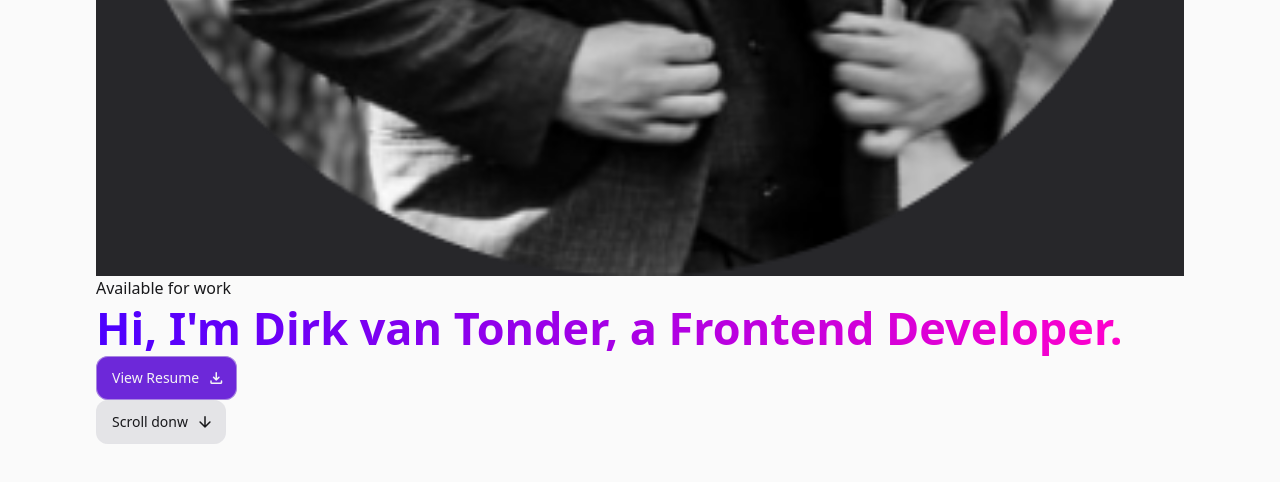
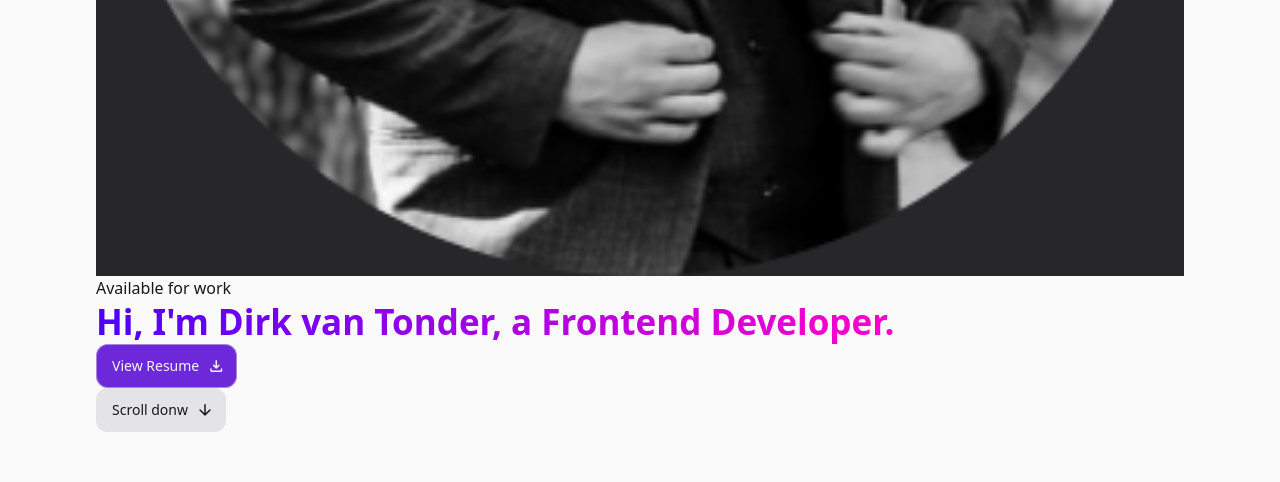
Before and after one commit to dirk-vt/dirk-portfolio, a React (Vite) app: page / in a window 1280 px wide. Shown: the part 980-1462 px from the top of the page. Built offline with nearby package versions, Linux system fonts and the light colour scheme.

Commit message:
Update index.css

```diff
--- a/src/index.css
+++ b/src/index.css
@@ -23,7 +23,7 @@
 }
 
 .headline-1 {
-    @apply text-5xl leading-tight font-semibold lg:text-[45px]
+    @apply text-5xl leading-tight font-semibold lg:text-[35px]
 }
 
 .headline-2 {
```
